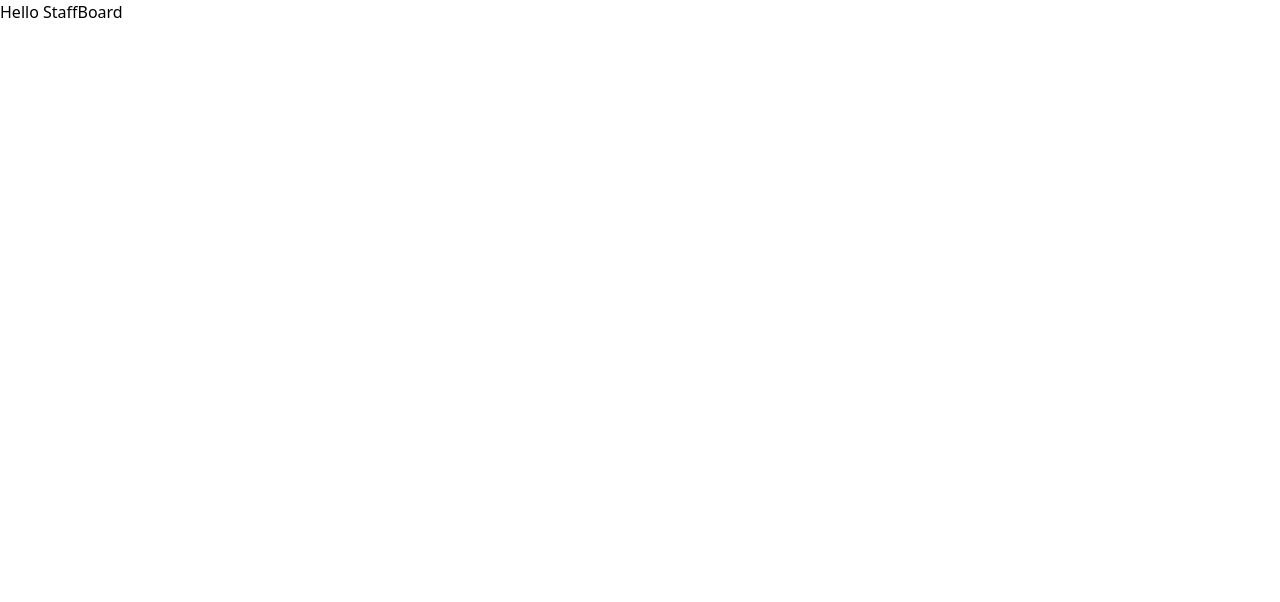
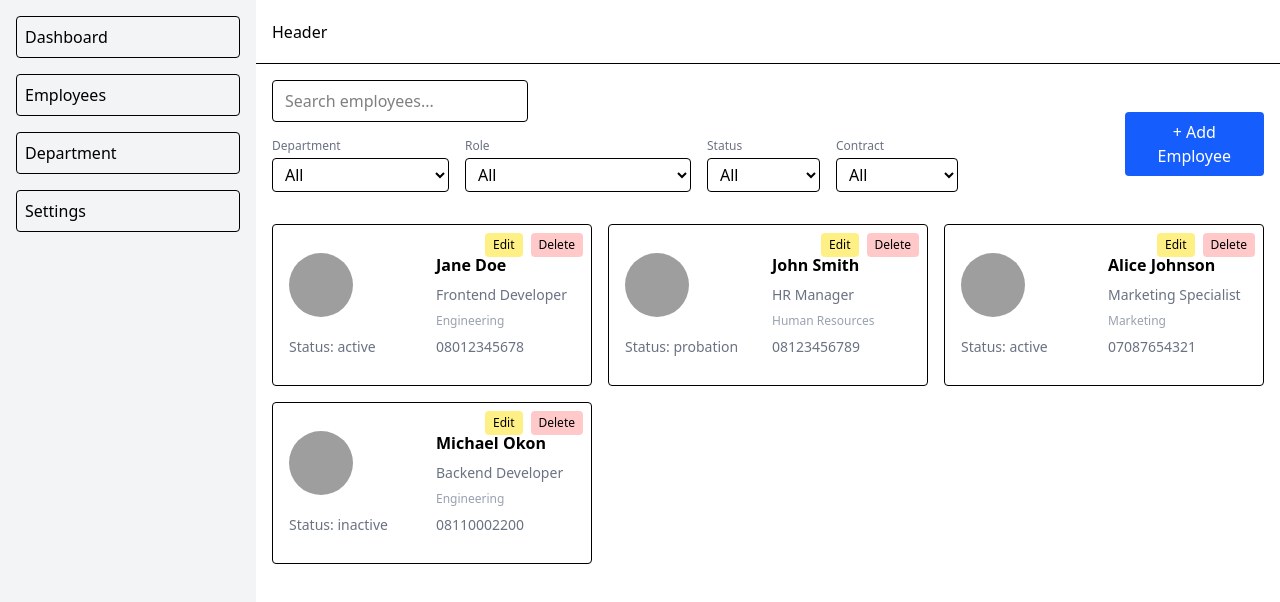
Before and after one commit to CNwante/uptick-staffboard, a React (Vite) app: page / in a window 1280 px wide. Shown: the top 602 px of the page. Built offline with nearby package versions, Linux system fonts and the light colour scheme; grey boxes are pictures that could not be loaded.

Commit message:
Import employee page component

```diff
--- a/src/App.tsx
+++ b/src/App.tsx
@@ -1,7 +1,9 @@
+import {EmployeesPage} from "./pages/EmployeesPage";
+
 function App() {
   return (
     <main>
-      <h1>Hello StaffBoard</h1>
+     <EmployeesPage />
     </main>
   );
 }
```
